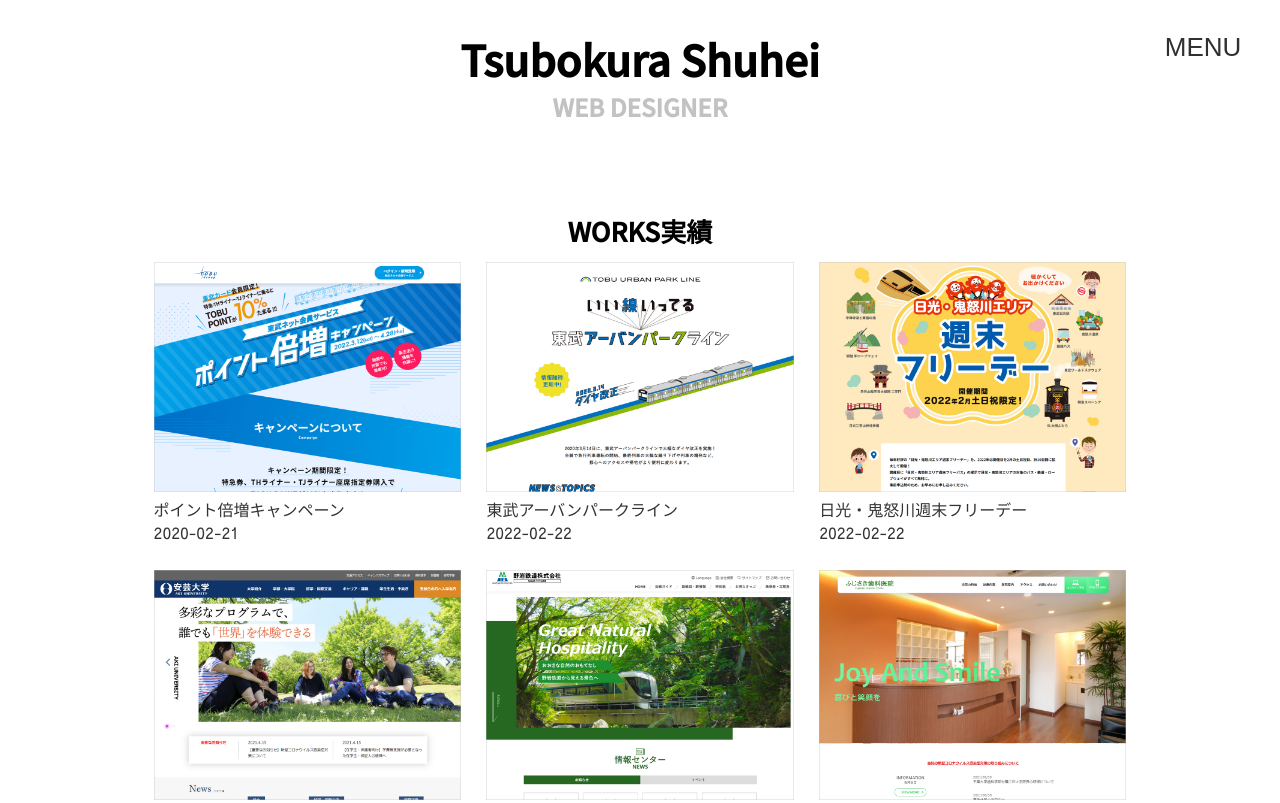
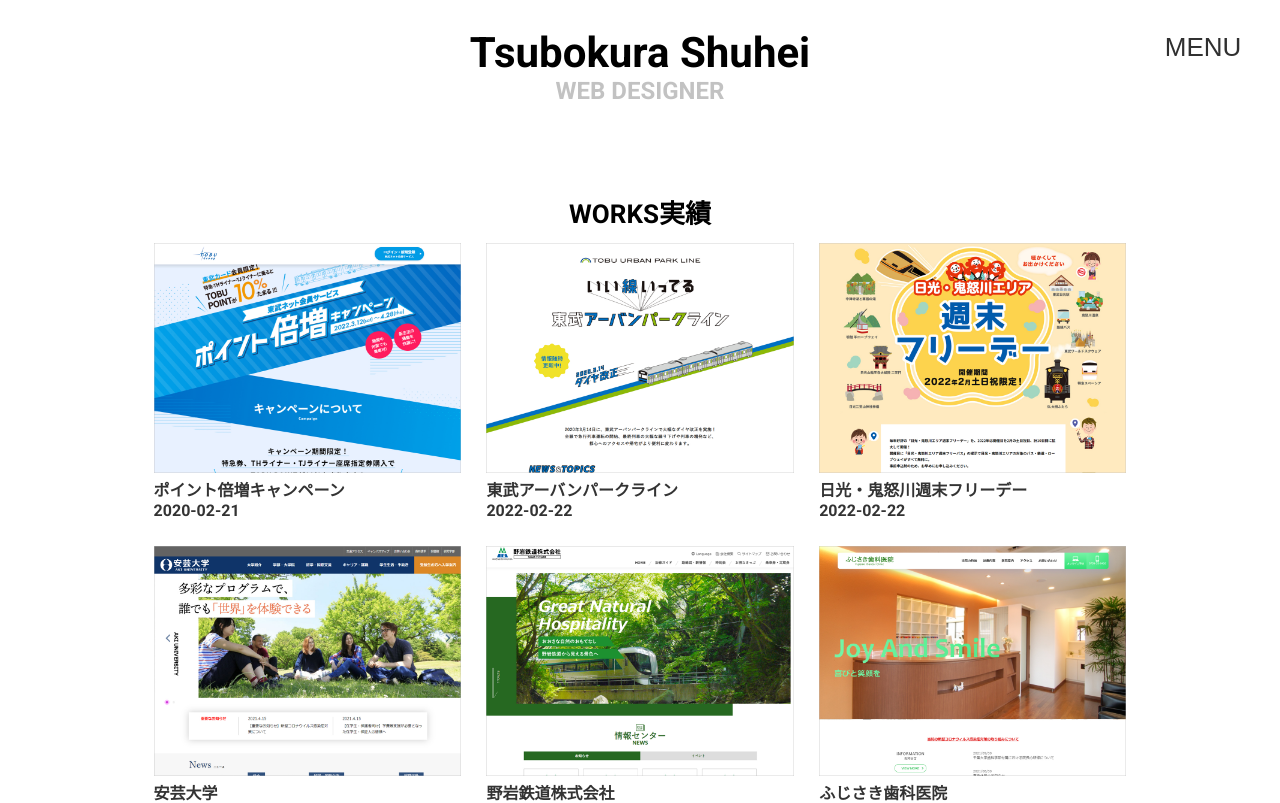
Before and after one commit to tsubokura-shuhei/new-portfolio, a Next.js app: page /PageWork in a window 1280 px wide. Shown: the top 803 px of the page. Built offline with nearby package versions, Linux system fonts and the light colour scheme.

Commit message:
main_page fix

```diff
--- a/components/style/header.module.scss
+++ b/components/style/header.module.scss
@@ -246,6 +246,9 @@
   writing-mode: vertical-lr;
   transition: 0.2s;
   overflow: hidden;
+  @include mobile {
+    right: 20px;
+  }
   &::after {
     content: "";
     position: absolute;
--- a/components/style/layout.module.scss
+++ b/components/style/layout.module.scss
@@ -1,3 +1,18 @@
+$mb: 767px;
+$pc: 768px;
+
+@mixin mobile {
+  @media screen and (max-width: $mb) {
+    @content;
+  }
+}
+
+@mixin pc_screen {
+  @media screen and (min-width: $pc) {
+    @content;
+  }
+}
+
 .container {
   margin: 0 auto;
 }
@@ -14,6 +29,9 @@
       font-size: 42px;
       display: grid;
       text-align: center;
+      @include mobile {
+        font-size: 8vw;
+      }
       span {
         font-size: 24px;
         color: #c2c2c2;
--- a/components/style/work.module.scss
+++ b/components/style/work.module.scss
@@ -1,7 +1,14 @@
 $mb: 767px;
+$pc: 768px;
 
 @mixin mobile {
   @media screen and (max-width: $mb) {
+    @content;
+  }
+}
+
+@mixin pc_screen {
+  @media screen and (min-width: $pc) {
     @content;
   }
 }
@@ -54,15 +61,17 @@
           flex-direction: column;
           align-items: center;
           justify-content: center;
-          &:hover {
-            opacity: 1;
-          }
           p {
             color: #fff;
             transform: translateY(-5px);
-            &:hover {
-              transform: translateY(0px);
-            }
+          }
+        }
+        @include pc_screen {
+          .link_contents:hover {
+            opacity: 1;
+          }
+          p:hover {
+            transform: translateY(0px);
           }
         }
       }
@@ -70,6 +79,7 @@
         color: #333;
         margin: 0px;
         width: fit-content;
+        font-weight: bold;
       }
     }
   }
--- a/styles/globals.scss
+++ b/styles/globals.scss
@@ -1,12 +1,11 @@
-@import url("https://fonts.googleapis.com/css2?family=Sawarabi+Gothic&display=swap");
-@import url("https://fonts.googleapis.com/css2?family=Noto+Sans+JP:wght@500&display=swap");
+@import url("https://fonts.googleapis.com/css2?family=Noto+Sans+JP:wght@500&family=Poppins:ital,wght@0,200;0,300;0,400;0,500;0,600;0,700;1,200&family=Roboto:wght@400;500;700;900&display=swap");
 
 h1,
 h2,
 h3,
 h4,
 h5 {
-  font-family: "Noto Sans JP", sans-serif !important;
+  font-family: "Roboto", sans-serif !important;
 }
 
 html,
@@ -18,7 +17,7 @@
 nav {
   padding: 0;
   margin: 0;
-  font-family: "Sawarabi Gothic", -apple-system, BlinkMacSystemFont, Segoe UI,
+  font-family: "Roboto", sans-serif, -apple-system, BlinkMacSystemFont, Segoe UI,
     Roboto, Oxygen, Ubuntu, Cantarell, Fira Sans, Droid Sans, Helvetica Neue,
     sans-serif;
 }
```
